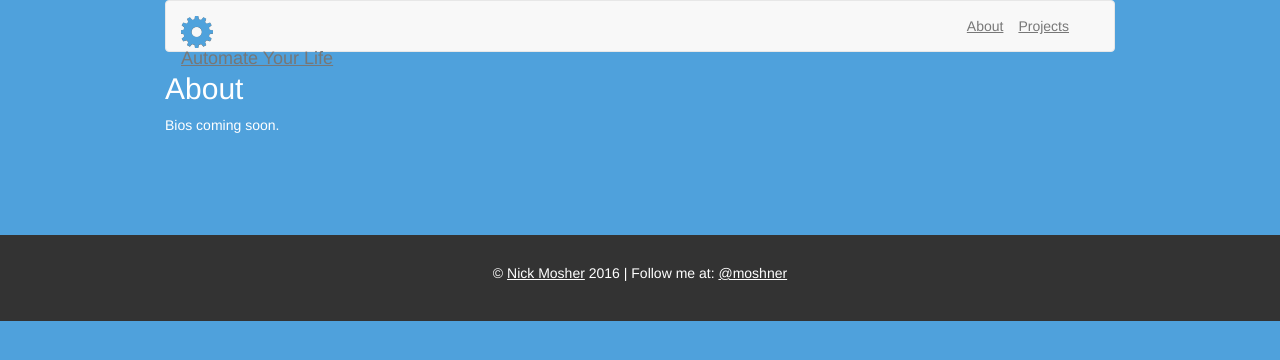
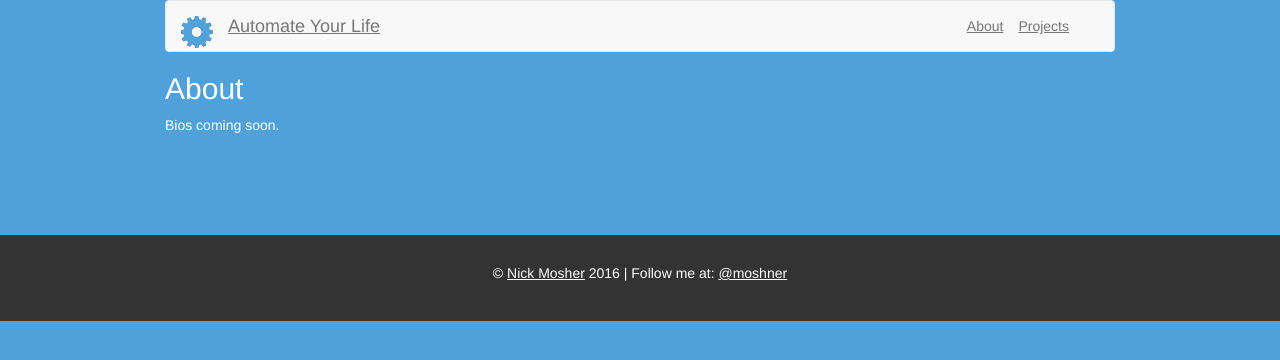
Before and after one commit to moshner/automateyourlife.org, a Jekyll site: the page built from about/index.html, in a window 1280 px wide. Shown: the top 360 px of the page. Built offline with Jekyll 4.4.1, drawn with Linux system fonts in a browser that asks for light colours; nearby versions of some CDN libraries.

Commit message:
navbar brand work

```diff
--- a/_includes/layout/navbar.html
+++ b/_includes/layout/navbar.html
@@ -8,8 +8,9 @@
                 <span class="icon-bar"></span>
             </button>
             <a class="navbar-brand" href="{{ site.url }}">
-                <img alt="Brand" src="{{ site.image_path }}favicons/favicon-32x32.png"> Automate Your Life
+                <img alt="Brand" src="{{ site.image_path }}favicons/favicon-32x32.png">
             </a>
+            <a class="navbar-brand" href="{{ site.url }}">Automate Your Life</a>
         </div>
         <!-- Collect the nav links, forms, and other content for toggling -->
         <div class="collapse navbar-collapse" id="bs-example-navbar-collapse-1">
--- a/assets/styles/site.css
+++ b/assets/styles/site.css
@@ -19,6 +19,9 @@ a {
 .nav {
     float: right;
 }
+.navbar-brand > img {
+    display: inline-block;
+}
 .mega-image {
     text-align: center;
 }
```
